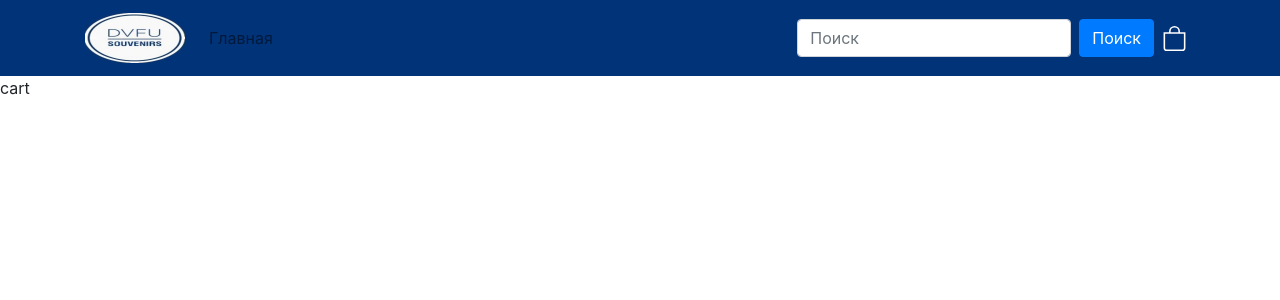
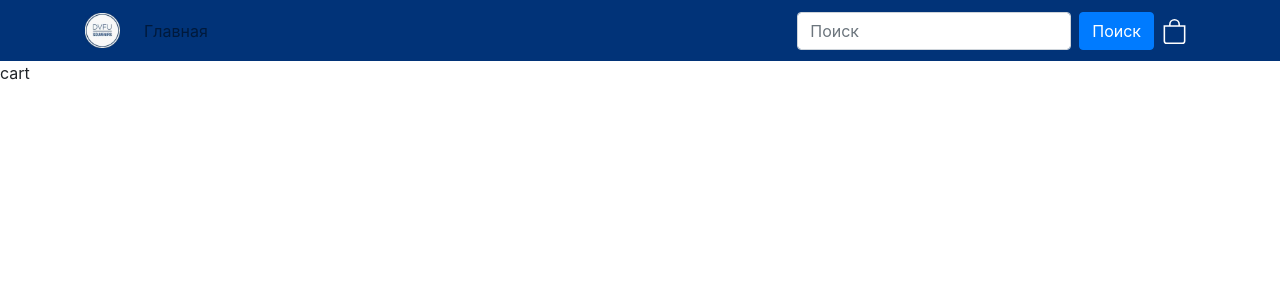
Before and after one commit to egor2000sleptsov/SiteForStore, a React (Create React App) app: page /cart in a window 1280 px wide. Shown: the top 300 px of the page. Built offline with nearby package versions, Linux system fonts and the light colour scheme.

Commit message:
fix logo

```diff
--- a/src/components/Header.js
+++ b/src/components/Header.js
@@ -28,7 +28,7 @@ const Header = (props) => {
                     <Navbar.Brand>
                         <img alt='не удалось загрузить изображение'
                              src={img}
-                             width={50} height={50}/>
+                             className={CSS_Classes.logo}/>
                     </Navbar.Brand>
                     <Navbar.Toggle aria-controls="responsive-navbar-nav"/>
                     <Navbar.Collapse id="responsive-navbar-nav">
--- a/src/components/header.module.css
+++ b/src/components/header.module.css
@@ -7,3 +7,8 @@
     background-color: #013378;
     border-color: #013378;
 }
+
+.logo{
+    width: 35px;
+    height: 35px;
+}
```
